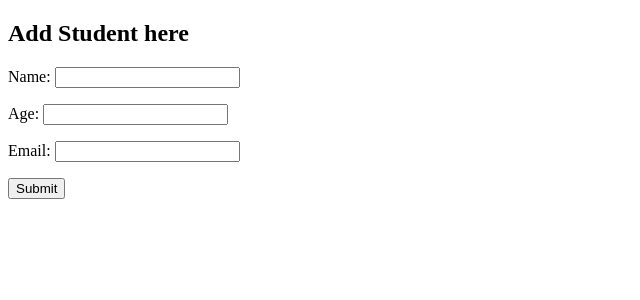
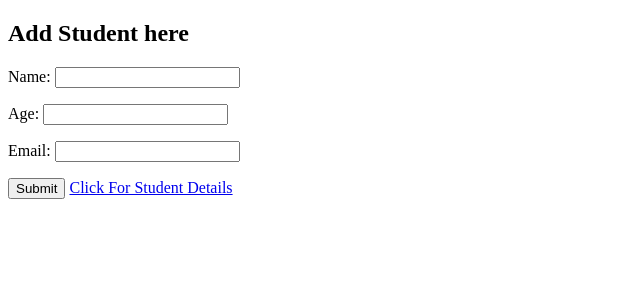
Before and after one commit to JatinDhiman-7/Django-full-Partice, a Django app: page /add/ in a window 1280 px wide. Shown: the top 300 px of the page, without its empty margins (0-640 px from the left). Run offline with Django 5.2, Linux system fonts and the light colour scheme.

Commit message:
more pratice

```diff
--- a/Advanced Django/myProject18/student/templates/student_form.html
+++ b/Advanced Django/myProject18/student/templates/student_form.html
@@ -11,6 +11,7 @@
       {% csrf_token %}
       {{ form.as_p }}
       <button type="submit">Submit</button>
+      <a href="{% url 'student_list' %}">Click For Student Details</a>
     </form>
   </body>
 </html>
--- a/Advanced Django/myProject18/student/templates/student_list.html
+++ b/Advanced Django/myProject18/student/templates/student_list.html
@@ -7,11 +7,11 @@
 </head>
 <body>
     <h1>All Student Data</h1>
-    <a href="{% url 'student_create ' %}">Add New Student</a>
+    <a href="{% url 'student_create' %}">Add New Student</a>
     <ul>
         {% for s in students %}
         <li>
-            <a href="{% url 'student_details' s.pk%}"></a>
+            <a href="{% url 'student_detail' s.pk%}">{{s.name}}-{{s.email}}</a>
         </li>
         {% endfor %}
     </ul>
--- a/Advanced Django/myProject18/student/urls.py
+++ b/Advanced Django/myProject18/student/urls.py
@@ -2,4 +2,6 @@ from django.urls import path
 from . import views
 urlpatterns = [
     path('add/',views.student_create,name='student_create'),
+    path('',views.Student_list,name='student_list'),
+    path('details/<int:pk>/',views.student_detail,name='student_detail')
 ]
--- a/Advanced Django/myProject18/student/views.py
+++ b/Advanced Django/myProject18/student/views.py
@@ -1,4 +1,4 @@
-from django.shortcuts import render
+from django.shortcuts import render,get_object_or_404
 from .forms import StudentForm
 from .models import Student
 def student_create(request):
@@ -14,3 +14,7 @@ def student_create(request):
 def Student_list(request):
     students=Student.objects.all()
     return render(request,'student_list.html',{'students':students})
+
+def student_detail(request,pk):
+    student=get_object_or_404(Student,pk=pk)
+    return render(request,'student_detail.html',{'student':student})
```
Also changed, not shown: Advanced Django/myProject18/student/templates/student_detail.html (added, +14 -0 lines), Advanced Django/myProject18/db.sqlite3.
